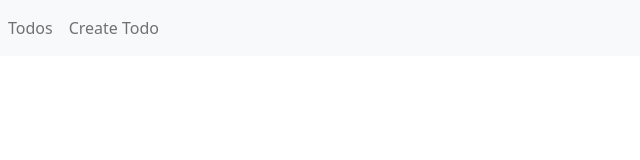
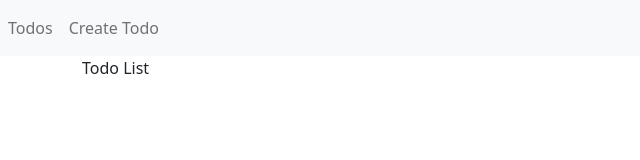
Before and after one commit to adam-weiler/todo-list, a React (Create React App) app: page / in a window 1280 px wide. Before the commit this address had no page. Shown: the top 160 px of the page, without its empty margins (0-640 px from the left). Built offline with nearby package versions, Linux system fonts and the light colour scheme.

Commit message:
Original tutorial was written with older version of react-router-dom. Downgraded and now navigation buttons are working properly.

```diff
--- a/package.json
+++ b/package.json
@@ -11,7 +11,7 @@
     "react-bootstrap": "^2.1.2",
     "react-dom": "^17.0.2",
     "react-hook-form": "^7.27.1",
-    "react-router-dom": "^6.2.1",
+    "react-router-dom": "^5.2.0",
     "react-scripts": "5.0.0",
     "web-vitals": "^2.1.4"
   },
--- a/src/App.js
+++ b/src/App.js
@@ -1,11 +1,18 @@
 import React from 'react';
-import { Route, Routes, Link } from 'react-router-dom';
+// import { Route, Switch, Link } from 'react-router-dom';
+import {
+  BrowserRouter as Router,
+  Switch,
+  Route,
+  Link
+} from "react-router-dom";
 import { TodoList } from './TodoList';
 import { CreateTodo } from './CreateTodo';
 import { EditTodo } from './EditTodo';
 
 function App() {
   return (
+    <Router>
       <div>
         <nav className="navbar bg-light navbar-expand-lg navbar-light">
           <ul className="navbar-nav mr-auto">
@@ -17,12 +24,13 @@
             </li>
           </ul>
         </nav>
-        <Routes>
-          <Route path="/welcome" component={TodoList} />
+        <Switch>
+          <Route exact path="/" component={TodoList} />
           <Route path="/edit/:id" component={EditTodo} />
           <Route path="/create" component={CreateTodo} />
-        </Routes>
+        </Switch>
       </div>
+      </Router>
   );
 }
 
```
Also changed, not shown: 1 other file (tests, documents, lock files or other folders).
